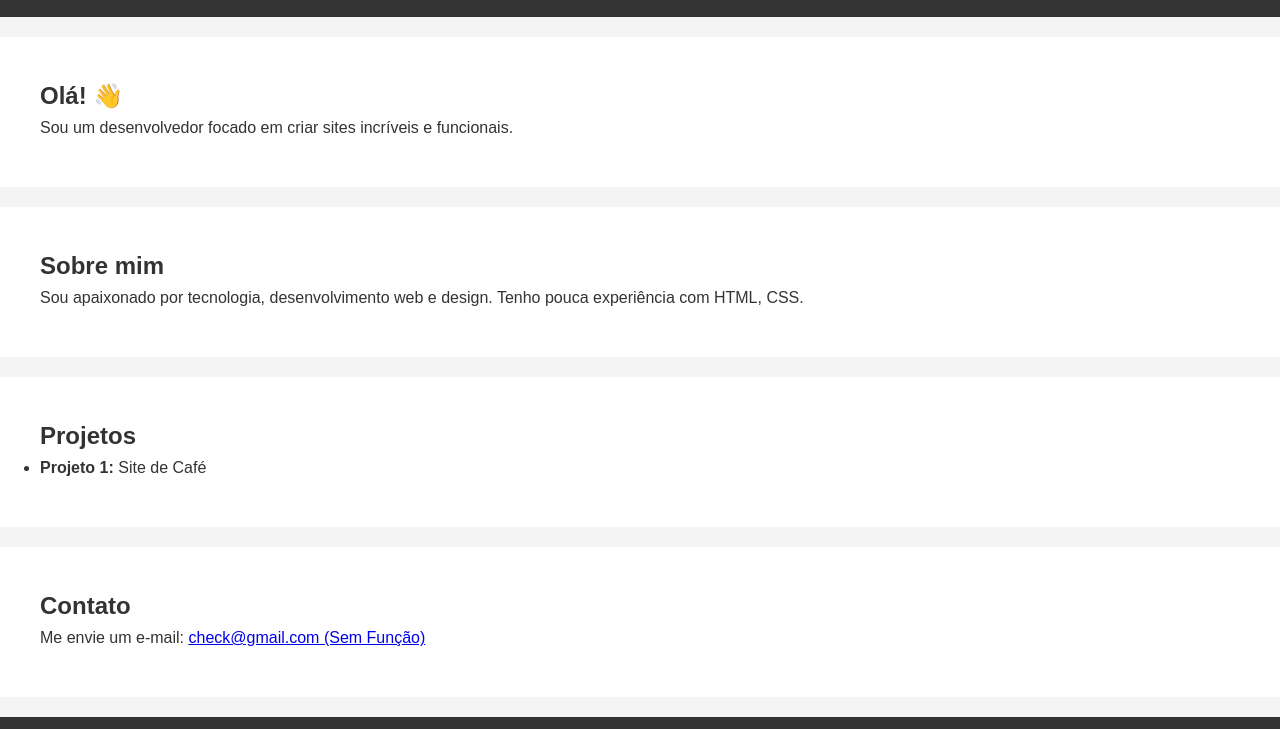
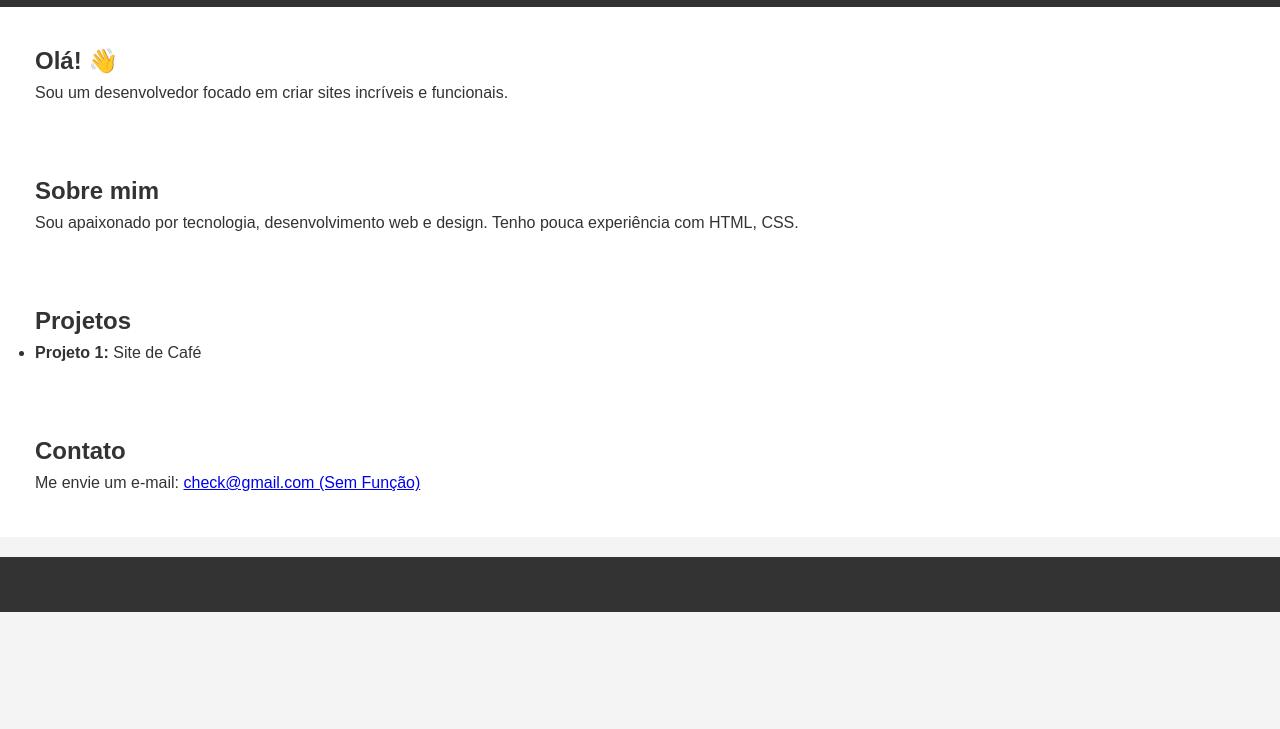
Before and after one commit to Programador227/Check-Portf-lio, a plain HTML site: page index.html in a window 1280 px wide. Shown: the part 100-829 px from the top of the page. After the commit the page ends 800 px from the top, so only its background shows below. Drawn offline with Linux system fonts and the light colour scheme.

Commit message:
Update styles.css

```diff
--- a/styles.css
+++ b/styles.css
@@ -32,8 +32,8 @@ nav a {
 
 section {
   margin: auto;
-  padding: 40px;
-  margin-top: 20px;
+  padding: 35px;
+  margin-top: -10px;
 }
 
 footer {
```
